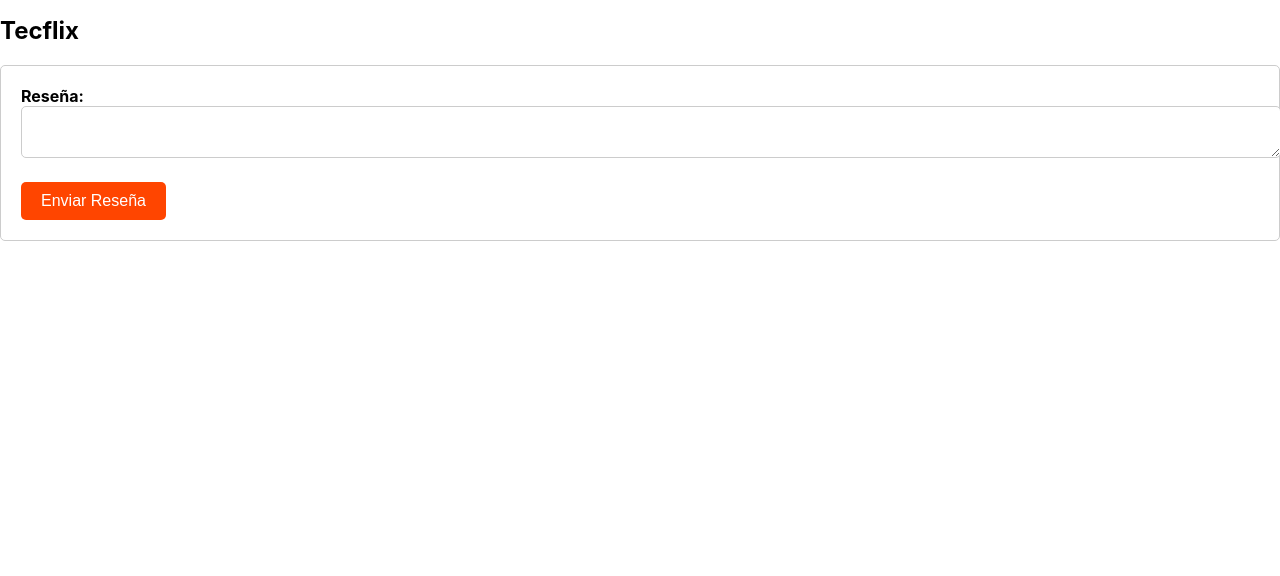
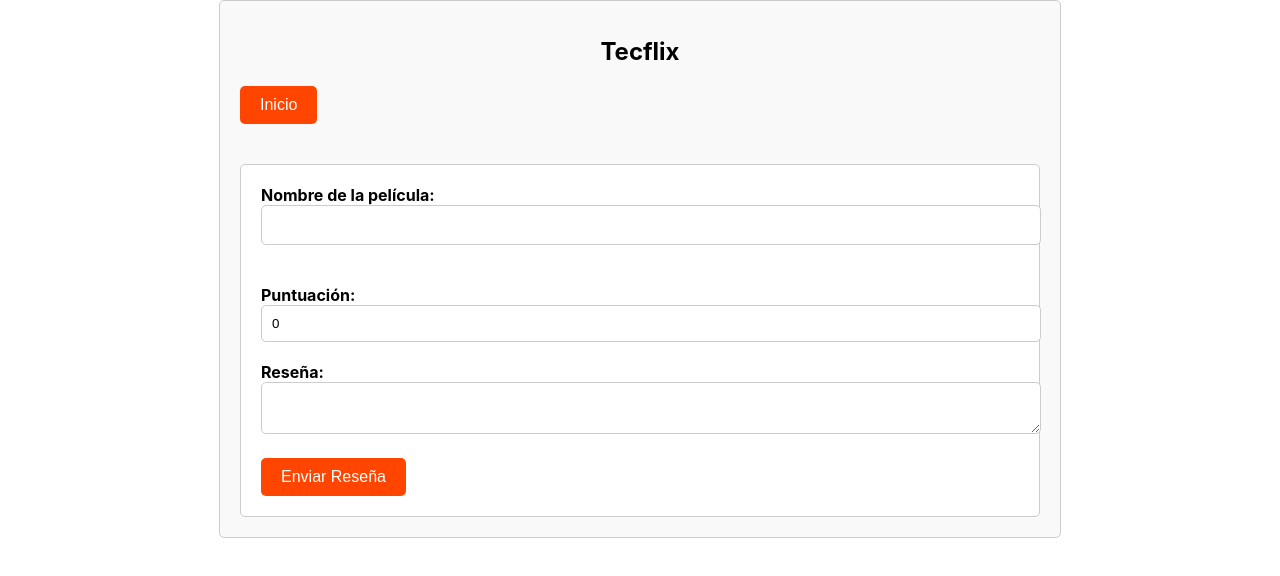
Before and after one commit to alekine/tecflix-24, a React (Create React App) app: page /resena in a window 1280 px wide. Shown: the top 576 px of the page. Built offline with nearby package versions, Linux system fonts and the light colour scheme.

Commit message:
se agrego un boton xdxd

```diff
--- a/src/Estilos/ResenaForm.css
+++ b/src/Estilos/ResenaForm.css
@@ -1,4 +1,4 @@
-ResenaForm.css
+/* ResenaForm.css
 
 .resena-form {
   max-width: 800px;
@@ -75,4 +75,96 @@
   padding: 10px 20px;
   font-size: 16px;
   cursor: pointer;
+} */
+
+
+
+
+
+
+
+
+
+
+
+/* ResenaForm.css */
+
+.resena-form {
+  max-width: 800px;
+  margin: 0 auto;
+  padding: 20px;
+  border: 1px solid #ccc;
+  border-radius: 5px;
+  background-color: #f9f9f9;
 }
+
+.title {
+  text-align: center;
+  font-size: 24px;
+  margin-bottom: 20px;
+}
+
+.inicio-button {
+  background-color: #ff4500;
+  color: #fff;
+  border: none;
+  border-radius: 5px;
+  padding: 10px 20px;
+  font-size: 16px;
+  cursor: pointer;
+  margin-bottom: 20px;
+}
+
+.pelicula-image {
+  margin-bottom: 20px;
+  text-align: center;
+}
+
+.pelicula-image img {
+  max-width: 100%;
+  border-radius: 5px;
+  cursor: pointer; /* Cambia el cursor al pasar sobre la imagen */
+}
+
+.form {
+  background-color: #fff;
+  border: 1px solid #ccc;
+  border-radius: 5px;
+  padding: 20px;
+}
+
+.input-group {
+  margin-bottom: 20px;
+}
+
+label {
+  font-weight: bold;
+}
+
+input[type='text'],
+input[type='number'],
+textarea {
+  width: 100%;
+  padding: 10px;
+  border: 1px solid #ccc;
+  border-radius: 5px;
+}
+
+.submit-button {
+  background-color: #ff4500;
+  color: #fff;
+  border: none;
+  border-radius: 5px;
+  padding: 10px 20px;
+  font-size: 16px;
+  cursor: pointer;
+}
+
+/* ResenaForm.css */
+
+.pelicula-image img {
+  max-width: 300px; /* Define el ancho máximo de la imagen */
+  height: auto; /* Permite que la altura se ajuste automáticamente para mantener la proporción */
+  border-radius: 5px;
+
+}
--- a/src/componentes/InicioPeliculas.js
+++ b/src/componentes/InicioPeliculas.js
@@ -1,38 +1,3 @@
-// import React, { useState } from 'react';
-// import '../Estilos/InicioPeliculas.css'; // Archivo de estilos para la aplicación
-// import imagesData from '../imagenes/Imagenes.js'; // Importa el archivo de datos de imágenes
-
-
-
-
-// function InicioPeliculas() {
-//   const [searchTerm, setSearchTerm] = useState(''); // Estado para el término de búsqueda
-
-//   return (
-//     <div className="app" style={{ backgroundColor: '#030918', color: 'white' }}>
-//       <h1 style={{ color: 'red' }}>TecFlix</h1>
-//       <input
-//         type="text"
-//         placeholder="Buscar en películas"
-//         value={searchTerm}
-//         onChange={(e) => setSearchTerm(e.target.value)}
-//         style={{ color: 'black', backgroundColor: 'white' }}
-//       />
-//       <div className="movies-container">
-
-//         {/* Mapea sobre el array de datos de imágenes y renderiza cada una */}
-//         {imagesData.map((movie, index) => (
-//           <div key={index} className="movie">
-//             <img src={movie.image} alt={movie.title} />
-//             <h2 style={{ color: 'white' }}>{movie.title}</h2>
-//           </div>
-//         ))}
-//       </div>
-//     </div>
-//   );
-// }
-
-// export default InicioPeliculas;
 
 
 
@@ -47,13 +12,16 @@
   return (
     <div className="app" style={{ backgroundColor: '#030918', color: 'white' }}>
       <h1 style={{ color: 'red' }}>TecFlix</h1>
+
       <input
         type="text"
         placeholder="Buscar en películas"
         value={searchTerm}
         onChange={(e) => setSearchTerm(e.target.value)}
-        style={{ color: 'black', backgroundColor: 'white' }}
+        style={{ color: 'black', backgroundColor: 'white' }}//caja busqueda
       />
+
+
       <div className="movies-container">
         {imagesData.map((movie, index) => (
           <Link to={`/resena?imagen=${encodeURIComponent(movie.image)}`} key={index} className="movie-link">
--- /dev/null
+++ b/src/componentes/ResenaForm.js
@@ -0,0 +1,85 @@
+import React, { useState, useEffect } from 'react';
+import { useLocation, useNavigate } from 'react-router-dom';
+import '../Estilos/ResenaForm.css';
+
+function ResenaForm() {
+  const [imagenSeleccionada, setImagenSeleccionada] = useState(null);
+  const [resena, setResena] = useState('');
+  const [puntuacion, setPuntuacion] = useState(0);
+  const [nombrePelicula, setNombrePelicula] = useState('');
+  const location = useLocation();//obtener ubicacion actual de la pagina
+  const navigate = useNavigate();//funcion que se utiliza para cambiar de rutas
+
+
+  useEffect(() => {
+    const params = new URLSearchParams(location.search);
+    const imagen = params.get('imagen');
+    if (imagen) {
+      setImagenSeleccionada(imagen);
+    }
+  }, [location.search]);
+
+
+  const handleSubmit = (e) => {
+    e.preventDefault();
+    console.log('Nombre de la película:', nombrePelicula);
+    console.log('Puntuación:', puntuacion);
+    console.log('Reseña:', resena);
+    // Aquí puedes enviar la reseña a algún servicio o realizar alguna acción adicional
+    navigate('/'); // Redirige a la página de inicio después de enviar la reseña
+  };
+
+
+  const handleInicioClick = () => {
+    navigate('/');
+  };
+
+
+  return (
+    <div className="resena-form">
+      <h1 className="title">Tecflix</h1>
+      <button className= "inicio-button" onClick={handleInicioClick}>Inicio</button>
+      <div className="pelicula-image">
+        {imagenSeleccionada && <img src={imagenSeleccionada} alt="Imagen de la película" />}
+
+
+      </div>
+      <form onSubmit={handleSubmit} className="form">
+        <div className="input-group">
+          <label>Nombre de la película:</label>
+          <input
+            type="text"
+            value={nombrePelicula}
+            onChange={(e) => setNombrePelicula(e.target.value)}
+            required
+          />
+        </div>
+
+        <div className="input-group">
+          <label>Puntuación:</label>
+          <input
+            type="number"
+            min="1"
+            max="10"
+            value={puntuacion}
+            onChange={(e) => setPuntuacion(e.target.value)}
+            required
+          />
+        </div>
+
+
+        <div className="input-group">
+          <label>Reseña:</label>
+          <textarea
+            value={resena}
+            onChange={(e) => setResena(e.target.value)}
+            required
+          />
+        </div>
+        <button type="submit" className="submit-button" onClick={handleSubmit}>Enviar Reseña</button>
+      </form>
+    </div>
+  );
+}
+
+export default ResenaForm;
--- a/src/componentes/ResenaForm.jsx
+++ /dev/null
@@ -1,113 +0,0 @@
-// import React, { useState } from 'react';
-// import { useNavigate } from 'react-router-dom'; // Importa useNavigate para redireccionar
-// import '../Estilos/ResenaForm.css'; // Archivo de estilos para el componente
-
-// function ResenaForm() {
-//   const [resena, setResena] = useState('');
-//   const [nombre, setNombre] = useState('');
-//   const [puntuacion, setPuntuacion] = useState('');
-//   const navigate = useNavigate(); // Instancia de useNavigate
-
-//   const handleSubmit = (e) => {
-//     e.preventDefault();
-//     // Aquí puedes hacer algo con los datos de la reseña
-//     console.log('Nombre:', nombre);
-//     console.log('Puntuación:', puntuacion);
-//     console.log('Reseña:', resena);
-//   };
-
-//   // Función para manejar el clic en la imagen y redireccionar a ResenaForm
-//   const handleImageClick = () => {
-//     navigate('/resenaForm'); // Redirecciona a /resenaForm
-//   };
-
-//   return (
-//     <div className="resena-form">
-//       <h1 className="title">Tecflix</h1>
-//       <button className="inicio-button" onClick={() => navigate('/')}>Inicio</button>
-//       <div className="pelicula-image" onClick={handleImageClick}>Imagen de la película</div>
-//       <div className="sinopsis">Sinopsis de la película</div>
-//       <form onSubmit={handleSubmit} className="form">
-//         <div className="input-group">
-//           <label>Nombre:</label>
-//           <input
-//             type="text"
-//             value={nombre}
-//             onChange={(e) => setNombre(e.target.value)}
-//             required
-//           />
-//         </div>
-//         <div className="input-group">
-//           <label>Puntuación:</label>
-//           <input
-//             type="number"
-//             min="0"
-//             max="10"
-//             value={puntuacion}
-//             onChange={(e) => setPuntuacion(e.target.value)}
-//             required
-//           />
-//         </div>
-//         <div className="input-group">
-//           <label>Reseña:</label>
-//           <textarea
-//             value={resena}
-//             onChange={(e) => setResena(e.target.value)}
-//             required
-//           />
-//         </div>
-//         <button type="submit" className="submit-button">Enviar Reseña</button>
-//       </form>
-//     </div>
-//   );
-// }
-
-// export default ResenaForm;
-
-import React, { useState, useEffect } from 'react'; // Importa useEffect desde React
-import { useLocation } from 'react-router-dom';
-import imagesData from '../imagenes/Imagenes'; // Importa el array de imágenes
-import '../Estilos/ResenaForm.css'; // Estilos personalizados para el componente
-
-function ResenaForm() {
-  const [imagenSeleccionada, setImagenSeleccionada] = useState(null); // Estado para la imagen seleccionada
-  const [resena, setResena] = useState(''); // Define resena y setResena utilizando useState
-  const location = useLocation(); // Obtén la ubicación actual de la ruta
-
-  // Extrae el parámetro de la imagen seleccionada de la URL cuando la ubicación cambia
-  useEffect(() => {
-    const params = new URLSearchParams(location.search);
-    const imagen = params.get('imagen');
-    if (imagen) {
-      setImagenSeleccionada(imagen);
-    }
-  }, [location.search]);
-
-  const handleSubmit = (e) => {
-    e.preventDefault();
-    console.log('Reseña:', resena); // Imprime la reseña en la consola
-    // Aquí puedes enviar la reseña a algún servicio o realizar alguna acción adicional
-  };
-
-  return (
-    <div className="resena-form">
-      <h1 className="title">Tecflix</h1>
-      <div className="pelicula-image">
-        {imagenSeleccionada && <img src={imagenSeleccionada} alt="Imagen de la película" />}
-      </div>
-      <form onSubmit={handleSubmit} className="form">
-        <div className="input-group">
-          <label>Reseña:</label>
-          <textarea
-            value={resena}
-            onChange={(e) => setResena(e.target.value)}
-            required
-          />
-        </div>
-        <button type="submit" className="submit-button">Enviar Reseña</button>
-      </form>
-    </div>
-  );
-}
-
-export default ResenaForm;
```
Also changed, not shown: src/App.js (+0 -16 lines), src/imagenes/Imagenes.js (+1 -6 lines).
